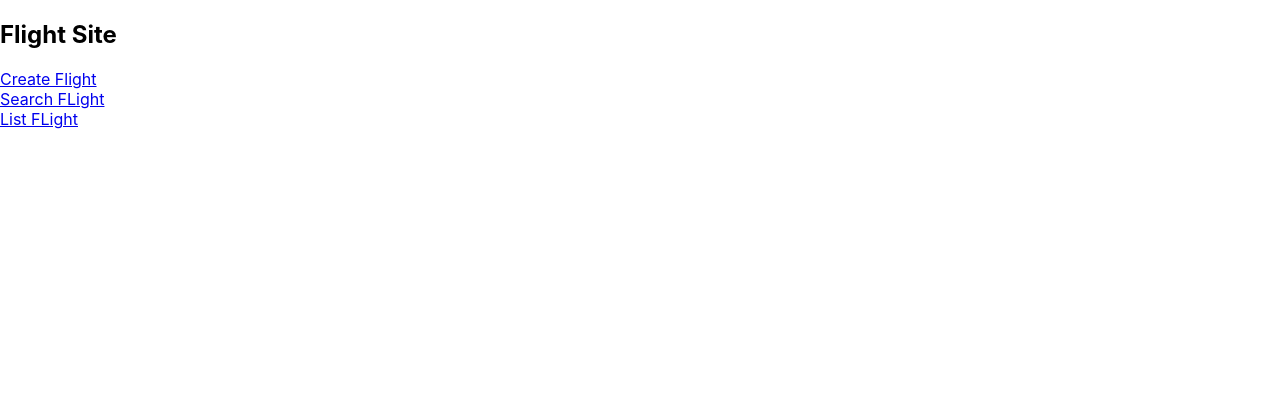
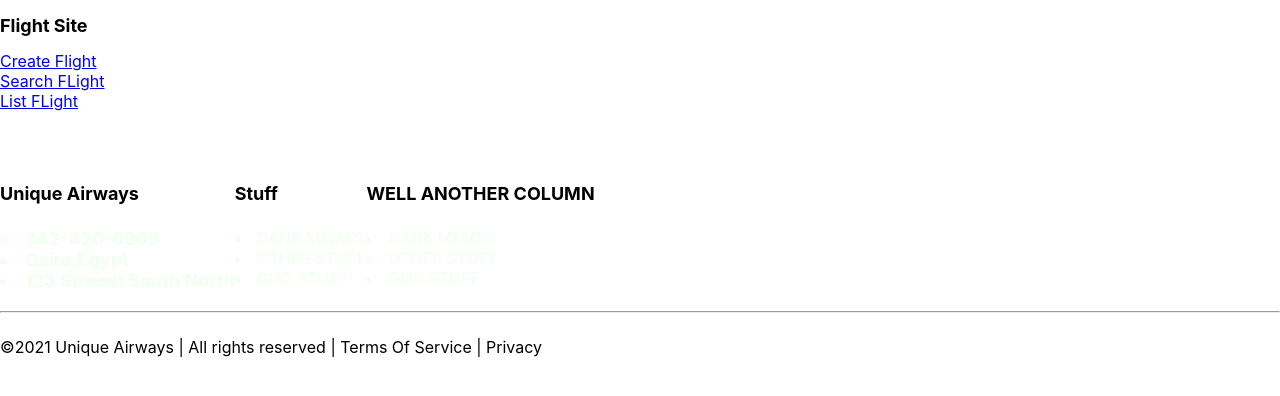
Before and after one commit to advanced-computer-lab/Unique-and-in-English-only, a React (Create React App) app in the folder Frontend/react-app/: page / in a window 1280 px wide. Shown: the top 396 px of the page. Built offline with nearby package versions, Linux system fonts and the light colour scheme.

Commit message:
added flight and footer components

```diff
--- a/Frontend/react-app/src/App.js
+++ b/Frontend/react-app/src/App.js
@@ -5,6 +5,8 @@ import Home from './homePage';
 import List from './listFlights';
 import Update from './updateFlight';
 import NotFound from './NotFound';
+import Footer from './Footer';
+import FlightDetails from './FlightDetails';
 function App(){
   return(
     <Router>
@@ -30,7 +32,12 @@ function App(){
           </Route>
         </Switch>
       </div>
-      </Router>
+      <div className="footer">
+        <Footer></Footer>
+      </div>
+
+    </Router>
+
   );
 }
 export default App ;
--- /dev/null
+++ b/Frontend/react-app/src/FlightDetails.css
@@ -0,0 +1,44 @@
+#row1{
+
+    color: #bd8b13;
+    margin-left: 20px;
+
+  }
+  #row2{
+
+    color: #bd8b13;
+    margin-left: 20px;
+
+  }
+  #row3{
+
+    color: #bd8b13;
+    margin-left: 20px;
+
+  }
+h1{
+font-size: large;
+}
+h2{
+    font-size: large;
+}
+h3{
+    font-size: large;
+}
+h4{
+    font-size: large;
+}
+h5{
+    font-size: large;
+}
+.main{
+    margin-top: 10px;
+    border-radius: 12 px;
+    box-shadow: 0 1px 5px rgba(0,0,0,25%);
+
+}
+.details-container{
+    background-color: white;
+    display: list-item;
+
+}
--- /dev/null
+++ b/Frontend/react-app/src/FlightDetails.js
@@ -0,0 +1,78 @@
+import React from "react";
+import "./FlightDetails.css";
+import axios from 'axios'
+import ListFlights from "./listFlights";
+
+function FlightDetails(props) {
+  const ListFlights = require("./listFlights.js")
+  /*const DeleteClickHandler = async (flightObj) => {
+    const id = flightObj._id;
+    const result = await confirm("Are you sure to delete this flight?");
+    if (result) {
+      axios.delete('http://localhost:150/flight/deleteFlight/' + id)
+        .then(function (response) {
+          console.log(response);
+          const newFlights = removeObjectFromArray(flight, flightObj);
+          setFlight(newFlights);
+        })
+        .catch(function (error) {
+          console.log(error);
+        });
+    }
+
+    console.log("You click yes!");
+    return;
+  }
+  function removeObjectFromArray(flight, flightObj) {
+
+    return flight.filter(function (ele) {
+      return ele != flightObj;
+    });
+
+
+  }
+  console.log("You click No!");
+
+  function UpdateClickHandler(flightObj) {
+    const id = flightObj._id;
+    window.location.href = `http://localhost:3000/updateFlight/${id}`
+  }
+*/
+const deleteHelper= async(flightObj) =>{
+  ListFlights.DeleteClickHandler(flightObj)
+}
+const updateHelper= async(flightObj) =>{
+  ListFlights.UpdateClickHandler(flightObj)
+}
+  return (
+    <div className="main">
+
+      <div className="details-container">
+            <div className="details-row">
+                <div id="row1">
+                <h1>Flight Number: {props.f.FlightNumber}</h1>
+                </div>
+            </div>
+            <div className="details-row">
+                <div id="row2">
+                    <h2>From: {props.f.DeparturePort}</h2>
+                    <h3>To: {props.f.ArrivalPort}</h3>
+                </div>
+            </div>
+            <div className="details-row">
+            <div id="row3">
+                <h4>Departure Time: {props.f.DepartureTime}</h4>
+                <h5>Arrival Time: {props.f.ArrivalTime}</h5>
+            </div>
+            </div>
+      </div>
+      <div className="details-Buttons">
+        <button className="left-txt" /*onClick={(e) => { deleteHelper(props.f) }}*/>  <b>Delete</b></button>
+        <button className="left-txt" /*onClick={(e) => { updateHelper(props.f) }}*/>  <b>update</b></button></div>
+
+      <hr/>
+    </div>
+  );
+}
+
+export default FlightDetails;
--- /dev/null
+++ b/Frontend/react-app/src/Footer.css
@@ -0,0 +1,22 @@
+
+.main-footer {
+    color: black;
+    background-color: #0000;
+    padding-top: 3em;
+    position: relative;
+    bottom: 0;
+    width: 100%;
+
+  }
+  .row{
+    display: inline-flex;
+
+  }
+  .list-unstyled{
+    color: honeydew;
+  }
+  .container{
+    color: black;
+
+
+  }
--- /dev/null
+++ b/Frontend/react-app/src/Footer.js
@@ -0,0 +1,49 @@
+import React from "react";
+import "./Footer.css";
+
+function Footer() {
+  return (
+    <div className="main-footer">
+      <div className="container">
+        <div className="row">
+          {/* Column1 */}
+          <div className="col">
+            <h4>Unique Airways</h4>
+            <h1 className="list-unstyled">
+              <li>342-420-6969</li>
+              <li>Cairo,Egypt</li>
+              <li>123 Streeet South North</li>
+            </h1>
+          </div>
+          {/* Column2 */}
+          <div className="col">
+            <h4>Stuff</h4>
+            <ui className="list-unstyled">
+              <li>DANK MEMES</li>
+              <li>OTHER STUFF</li>
+              <li>GUD STUFF</li>
+            </ui>
+          </div>
+          {/* Column3 */}
+          <div className="col">
+            <h4>WELL ANOTHER COLUMN</h4>
+            <ui className="list-unstyled">
+              <li>DANK MEMES</li>
+              <li>OTHER STUFF</li>
+              <li>GUD STUFF</li>
+            </ui>
+          </div>
+        </div>
+        <hr />
+        <div className="row">
+          <p className="col-sm">
+            &copy;{new Date().getFullYear()} Unique Airways | All rights reserved |
+            Terms Of Service | Privacy
+          </p>
+        </div>
+      </div>
+    </div>
+  );
+}
+
+export default Footer;
--- a/Frontend/react-app/src/homePage.js
+++ b/Frontend/react-app/src/homePage.js
@@ -1,5 +1,8 @@
+import Footer from "./Footer";
 const home = () =>{
     return(
+        <div>
+
             <nav className="navbar">
                 <h1>Flight Site</h1>
                 <a href="/createFlight">Create Flight</a>
@@ -7,8 +10,9 @@ const home = () =>{
                 <a href="/searchFlight">Search FLight</a>
                 <br></br>
                 <a href="/listFlights">List FLight</a>
+            </nav>
+        </div>
 
-            </nav>
     )
 }
 export default home;
--- a/Frontend/react-app/src/listFlights.js
+++ b/Frontend/react-app/src/listFlights.js
@@ -5,6 +5,7 @@ import { Component, useState, useEffect } from 'react';
 import axios from 'axios'
 import { confirm } from "react-confirm-box";
 import { Link } from "react-router-dom";
+import FlightDetails from './FlightDetails';
 
 
 //import userRouter from '../../../backEnd/routes/UserRoutes';
@@ -20,7 +21,7 @@ function ListFlights() {
       })
 
   }, []);
-  const DeleteClickHandler = async (flightObj) => {
+ const DeleteClickHandler = async (flightObj) => {
     const id = flightObj._id;
     const result = await confirm("Are you sure to delete this flight?");
     if (result) {
@@ -57,22 +58,7 @@ function ListFlights() {
 
 
         {flight.map((f) =>
-          <div className="row" key={f._id}>
-
-            <p className="left-txt"> <b>Flight Number:{f.FlightNumber} </b> </p>
-            <p className="left-txt"> <b>Departure Time:{f.DepartureTime} </b></p>
-            <p className="left-txt"> <b>Arrival Time:{f.ArrivalTime} </b></p>
-            <p className="left-txt"> <b>Economy Seats Number:{f.EconomySeatsNumber} </b></p>
-            <p className="left-txt"> <b>Buisness Seats Number:{f.BuisnessSeatsNumber} </b></p>
-            <p className="left-txt"> <b>Departure Port:{f.DeparturePort} </b></p>
-            <p className="left-txt"> <b>Arrival Port:{f.ArrivalPort} </b></p>
-            <p className="left-txt"> <b>Departure Port:{f.DepartureTerminal} </b></p>
-            <p className="left-txt"> <b>Arrival Port:{f.ArrivalTerminal} </b></p>
-            <button className="left-txt" onClick={(e) => { DeleteClickHandler(f) }}>  <b>Delete</b></button>
-            <button className="left-txt" onClick={(e) => { UpdateClickHandler(f) }}>  <b>update</b></button>
-
-          </div>
-
+          <FlightDetails f={f} />
         )}
 
       </div>
@@ -89,5 +75,21 @@ function removeObjectFromArray(flight, flightObj) {
 
 
 }
+/*<div className="row" key={f._id}>
 
-export default ListFlights;
+<p className="left-txt"> <b>Flight Number:{f.FlightNumber} </b> </p>
+<p className="left-txt"> <b>Departure Time:{f.DepartureTime} </b></p>
+<p className="left-txt"> <b>Arrival Time:{f.ArrivalTime} </b></p>
+<p className="left-txt"> <b>Economy Seats Number:{f.EconomySeatsNumber} </b></p>
+<p className="left-txt"> <b>Buisness Seats Number:{f.BuisnessSeatsNumber} </b></p>
+<p className="left-txt"> <b>Departure Port:{f.DeparturePort} </b></p>
+<p className="left-txt"> <b>Arrival Port:{f.ArrivalPort} </b></p>
+<p className="left-txt"> <b>Departure Port:{f.DepartureTerminal} </b></p>
+<p className="left-txt"> <b>Arrival Port:{f.ArrivalTerminal} </b></p>
+<button className="left-txt" onClick={(e) => { DeleteClickHandler(f) }}>  <b>Delete</b></button>
+<button className="left-txt" onClick={(e) => { UpdateClickHandler(f) }}>  <b>update</b></button>
+
+</div>*/
+
+
+export default ListFlights
--- a/Frontend/react-app/src/searchFlights.js
+++ b/Frontend/react-app/src/searchFlights.js
@@ -1,7 +1,7 @@
 import axios from 'axios';
 import { useState } from 'react'
 import { confirm } from "react-confirm-box";
-
+import FlightDetails from './FlightDetails';
 
 function SearchFlight() {
   const [values, setValues] = useState({
@@ -95,19 +95,7 @@ function SearchFlight() {
       <div id="flightsDisplay">
         {
           flight.map((f) =>
-            <div className="row" key={f._id}>
-              <p className="left-txt"> <b>Flight Number:{f.FlightNumber} </b> </p>
-              <p className="left-txt"> <b>Departure Time:{f.DepartureTime} </b></p>
-              <p className="left-txt"> <b>Arrival Time:{f.ArrivalTime} </b></p>
-              <p className="left-txt"> <b>Economy Seats Number:{f.EconomySeatsNumber} </b></p>
-              <p className="left-txt"> <b>Buisness Seats Number:{f.BuisnessSeatsNumber} </b></p>
-              <p className="left-txt"> <b>Departure Port:{f.DeparturePort} </b></p>
-              <p className="left-txt"> <b>Arrival Port:{f.ArrivalPort} </b></p>
-              <p className="left-txt"> <b>Departure Terminal:{f.DepartureTerminal} </b></p>
-              <p className="left-txt"> <b>Arrival Terminal:{f.ArrivalTerminal} </b></p>
-              <button className="left-txt" onClick={(e) => { DeleteClickHandler(f) }}>  <b>Delete</b></button>
-              <button className="left-txt" onClick={(e) => { UpdateClickHandler(f) }}>  <b>update</b></button>
-            </div>
+          <FlightDetails f={f} />
           )}
       </div>
     </div>
```
Lines whose indentation alone changed are shown as unchanged.
